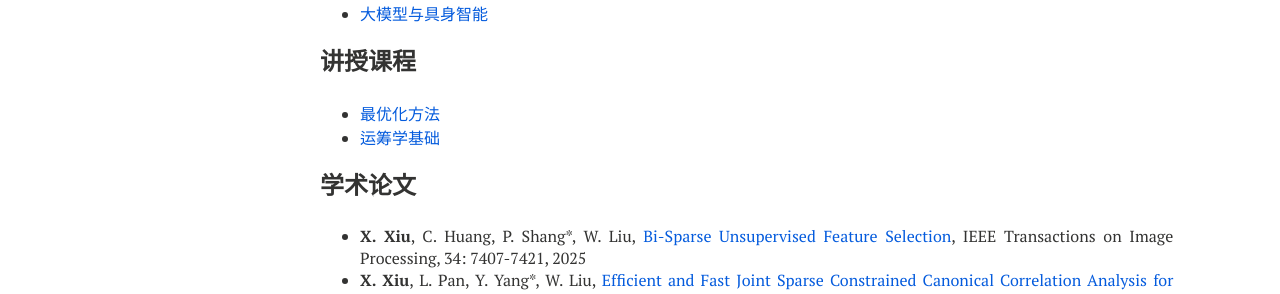
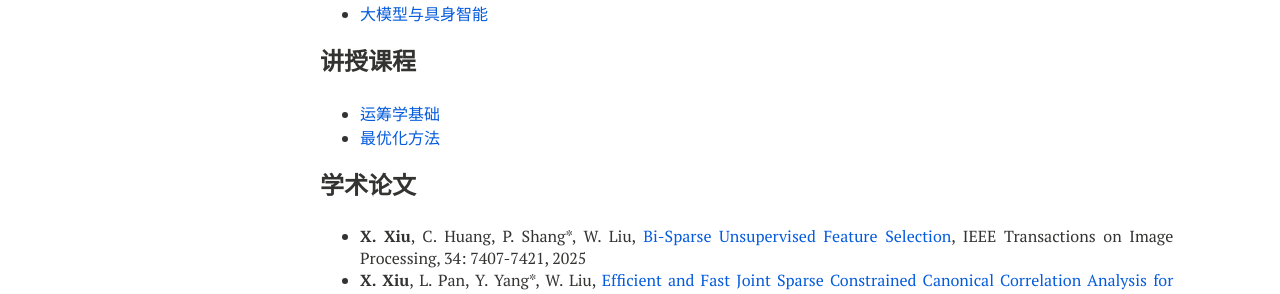
Before and after one commit to xianchaoxiu/xianchaoxiu.github.io, a Jekyll site: the page built from chinese/index.md, in a window 1280 px wide. Shown: the part 569-863 px from the top of the page. Built offline with Jekyll 4.4.1, drawn with Linux system fonts in a browser that asks for light colours; nearby versions of some CDN libraries.

Commit message:
Update index.md

```diff
--- a/chinese/index.md
+++ b/chinese/index.md
@@ -30,8 +30,8 @@ share: false
 
 
 ### 讲授课程
+* <a href="https://xianchaoxiu.github.io/chinese/course/OR/" class="textlink" target="_blank">  运筹学基础 </a><br>
 * <a href="https://xianchaoxiu.github.io/chinese/course/OPT/" class="textlink" target="_blank">  最优化方法 </a><br>
-* <a href="https://xianchaoxiu.github.io/chinese/course/OR/" class="textlink" target="_blank">  运筹学基础 </a><br>
 
 
 ### 学术论文
```
